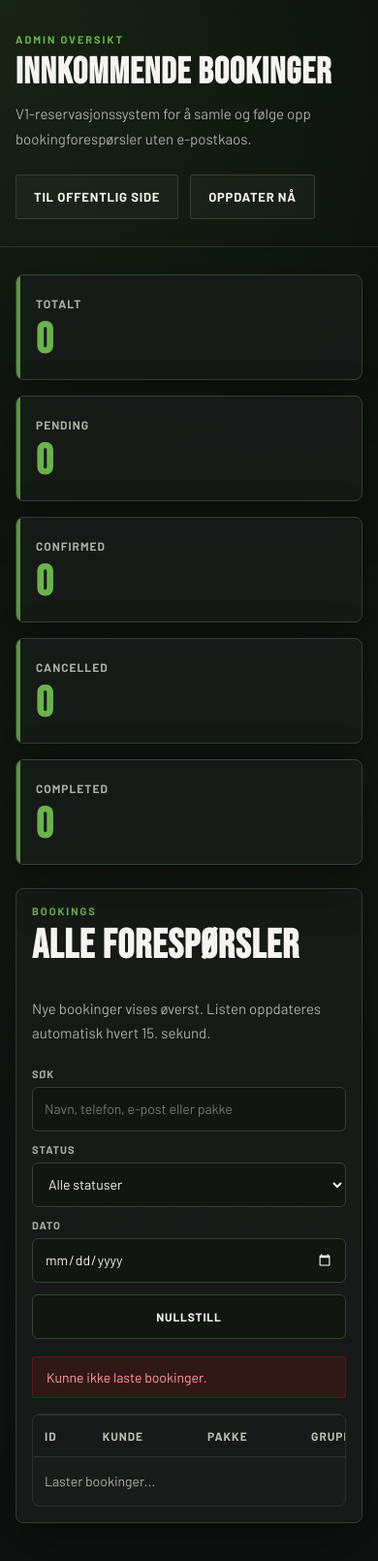
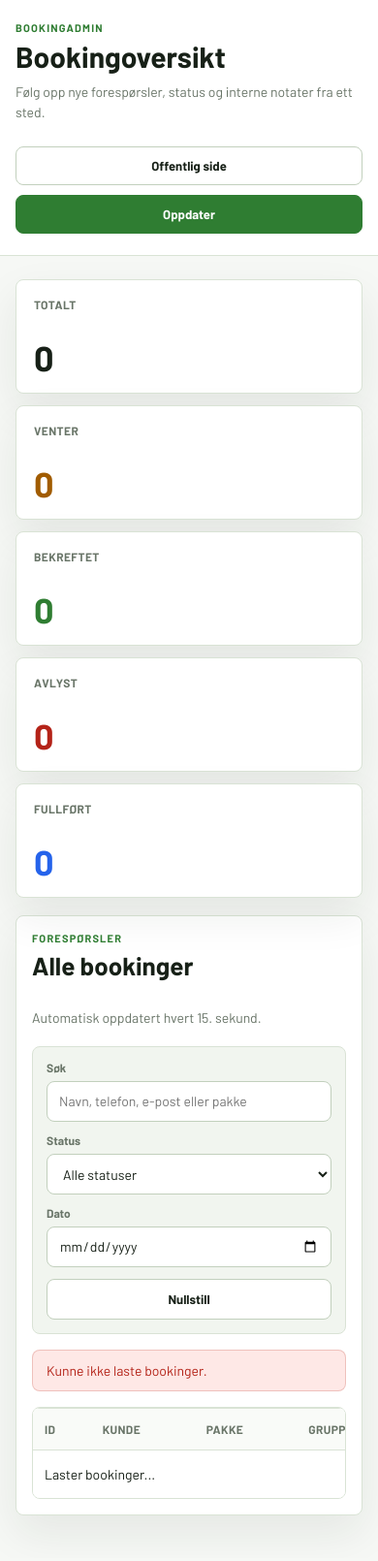
Before and after one commit to Heltmo/Oslopaintball, a website: page admin.html in a window 390 px wide. Shown: the whole page at 97% size. Drawn offline with Linux system fonts and the light colour scheme; no server answers; a web font is replaced by a local one.

Commit message:
Polish booking admin dashboard

```diff
--- a/admin.css
+++ b/admin.css
@@ -1,17 +1,23 @@
 :root {
-  --red: #e8191a;
-  --black: #0e1110;
-  --panel: #171b18;
-  --panel-soft: #1e241f;
-  --panel-raised: #222920;
-  --line: #334033;
-  --line-soft: rgba(217, 214, 207, 0.12);
-  --text: #f5f4f0;
-  --muted: #a8afa5;
-  --green: #6ab44a;
-  --green-dark: #4f8f36;
-  --cream: #f5f4f0;
-  --shadow: 0 18px 50px rgba(0, 0, 0, 0.34);
+  --bg: #f6f8f5;
+  --surface: #ffffff;
+  --surface-soft: #f1f5ef;
+  --surface-raised: #ffffff;
+  --line: #d9e3d5;
+  --line-strong: #c2d0bd;
+  --text: #172017;
+  --muted: #697568;
+  --subtle: #8b9689;
+  --accent: #2f7d32;
+  --accent-dark: #256627;
+  --accent-soft: #e8f5e6;
+  --red: #b42318;
+  --red-soft: #fee8e6;
+  --amber: #a15c00;
+  --amber-soft: #fff3d6;
+  --blue: #2563eb;
+  --blue-soft: #e8f0ff;
+  --shadow: 0 18px 45px rgba(24, 42, 23, 0.08);
 }
 
 * {
@@ -20,64 +26,71 @@
   padding: 0;
 }
 
+html {
+  color-scheme: light;
+}
+
 body {
   min-height: 100vh;
-  background:
-    radial-gradient(circle at top left, rgba(106, 180, 74, 0.12), transparent 32rem),
-    linear-gradient(180deg, #0c0f0d 0%, #121713 48%, #0e1110 100%);
+  background: var(--bg);
   color: var(--text);
-  font-family: "Barlow", sans-serif;
+  font-family: "Barlow", system-ui, -apple-system, BlinkMacSystemFont, "Segoe UI", sans-serif;
+  font-size: 15px;
 }
 
 .admin-header,
 .admin-main {
-  padding-left: 32px;
-  padding-right: 32px;
+  padding-left: 28px;
+  padding-right: 28px;
 }
 
 .admin-header {
   display: flex;
-  align-items: flex-end;
+  align-items: center;
   justify-content: space-between;
   gap: 24px;
-  padding-top: 34px;
-  padding-bottom: 28px;
-  border-bottom: 1px solid var(--line-soft);
+  padding-top: 22px;
+  padding-bottom: 22px;
+  background: var(--surface);
+  border-bottom: 1px solid var(--line);
 }
 
 .admin-kicker {
-  color: var(--green);
+  color: var(--accent);
   font-size: 11px;
   font-weight: 700;
-  letter-spacing: 2px;
+  letter-spacing: 1.2px;
   text-transform: uppercase;
 }
 
 .admin-header h1,
-.admin-panel-head h2 {
-  font-family: "Bebas Neue", sans-serif;
-  letter-spacing: 1px;
+.admin-panel-head h2,
+.admin-detail-head h2 {
+  font-family: "Barlow", system-ui, sans-serif;
+  font-weight: 700;
+  letter-spacing: 0;
+  text-transform: none;
 }
 
 .admin-header h1 {
-  margin-top: 10px;
-  font-size: clamp(38px, 5vw, 62px);
-  line-height: 0.95;
-  color: var(--cream);
+  margin-top: 6px;
+  font-size: 34px;
+  line-height: 1.15;
+  color: var(--text);
 }
 
 .admin-header p,
 .admin-status-note {
-  margin-top: 12px;
-  max-width: 60ch;
+  margin-top: 8px;
+  max-width: 58ch;
   color: var(--muted);
-  font-size: 15px;
-  line-height: 1.7;
+  font-size: 14px;
+  line-height: 1.55;
 }
 
 .admin-header-actions {
   display: flex;
-  gap: 12px;
+  gap: 10px;
   flex-wrap: wrap;
 }
 
@@ -88,104 +101,121 @@ body {
   display: inline-flex;
   align-items: center;
   justify-content: center;
-  min-height: 46px;
-  padding: 12px 18px;
-  border-radius: 2px;
-  border: 1px solid var(--line);
-  background: rgba(255, 255, 255, 0.03);
+  min-height: 40px;
+  padding: 9px 14px;
+  border-radius: 8px;
+  border: 1px solid var(--line-strong);
+  background: var(--surface);
   color: var(--text);
   text-decoration: none;
-  font-family: "Barlow", sans-serif;
+  font-family: inherit;
   font-size: 13px;
   font-weight: 700;
-  letter-spacing: 0.8px;
-  text-transform: uppercase;
+  letter-spacing: 0;
+  text-transform: none;
   cursor: pointer;
-  transition: border-color 0.18s ease, background 0.18s ease, transform 0.18s ease;
+  transition: border-color 0.18s ease, background 0.18s ease, color 0.18s ease, box-shadow 0.18s ease;
+}
+
+.admin-refresh,
+.admin-save-note {
+  background: var(--accent);
+  border-color: var(--accent);
+  color: #fff;
 }
 
 .status-select {
-  background-color: #121812;
-  color: var(--cream);
-  color-scheme: dark;
+  min-height: 36px;
+  width: 128px;
+  background: var(--surface);
+  color: var(--text);
+  color-scheme: light;
 }
 
 .status-select option {
-  background-color: #121812;
-  color: var(--cream);
-}
-
-.status-select option:checked {
-  background-color: var(--green-dark);
-  color: #fff;
-}
-
-.status-select option:disabled {
-  color: #6f786b;
+  background-color: var(--surface);
+  color: var(--text);
 }
 
 .admin-link:hover,
 .admin-refresh:hover,
 .admin-demo-seed:hover,
-.status-select:hover {
-  border-color: rgba(106, 180, 74, 0.65);
-  background: rgba(106, 180, 74, 0.08);
+.status-select:hover,
+.admin-row-action:hover,
+.admin-detail-actions a:hover,
+.admin-detail-actions button:hover,
+.admin-save-note:hover {
+  border-color: var(--accent);
+  box-shadow: 0 0 0 3px rgba(47, 125, 50, 0.11);
+}
+
+.admin-refresh:hover,
+.admin-save-note:hover {
+  background: var(--accent-dark);
 }
 
 .admin-main {
-  padding-top: 28px;
-  padding-bottom: 40px;
+  padding-top: 24px;
+  padding-bottom: 44px;
 }
 
 .summary-grid {
   display: grid;
   grid-template-columns: repeat(5, minmax(0, 1fr));
-  gap: 16px;
+  gap: 12px;
 }
 
 .summary-card,
-.admin-panel {
-  background: rgba(23, 27, 24, 0.92);
+.admin-panel,
+.admin-detail-panel {
+  background: var(--surface);
   border: 1px solid var(--line);
   border-radius: 8px;
   box-shadow: var(--shadow);
 }
 
 .summary-card {
-  padding: 18px 20px;
-  position: relative;
-  overflow: hidden;
-}
-
-.summary-card::before {
-  content: "";
-  position: absolute;
-  inset: 0 auto 0 0;
-  width: 4px;
-  background: var(--green);
-  opacity: 0.8;
+  min-height: 118px;
+  padding: 18px;
+  display: grid;
+  align-content: space-between;
 }
 
 .summary-card span {
   color: var(--muted);
   font-size: 12px;
   font-weight: 700;
-  letter-spacing: 1px;
+  letter-spacing: 0.4px;
   text-transform: uppercase;
 }
 
 .summary-card strong {
   display: block;
-  margin-top: 8px;
-  font-family: "Bebas Neue", sans-serif;
-  font-size: 44px;
+  font-size: 36px;
   line-height: 1;
-  color: var(--green);
+  font-weight: 700;
+  color: var(--text);
+}
+
+.summary-card:nth-child(2) strong {
+  color: var(--amber);
+}
+
+.summary-card:nth-child(3) strong {
+  color: var(--accent);
+}
+
+.summary-card:nth-child(4) strong {
+  color: var(--red);
+}
+
+.summary-card:nth-child(5) strong {
+  color: var(--blue);
 }
 
 .admin-panel {
-  margin-top: 24px;
-  padding: 26px;
+  margin-top: 18px;
+  padding: 22px;
 }
 
 .admin-panel-head {
@@ -193,21 +223,26 @@ body {
   align-items: flex-end;
   justify-content: space-between;
   gap: 20px;
-  margin-bottom: 22px;
+  margin-bottom: 18px;
 }
 
-.admin-panel-head h2 {
-  margin-top: 10px;
-  font-size: 42px;
-  line-height: 0.95;
+.admin-panel-head h2,
+.admin-detail-head h2 {
+  margin-top: 6px;
+  font-size: 26px;
+  line-height: 1.2;
 }
 
 .admin-controls {
   display: grid;
-  grid-template-columns: minmax(260px, 1.6fr) minmax(180px, 0.8fr) minmax(170px, 0.7fr) auto;
+  grid-template-columns: minmax(260px, 1.5fr) minmax(180px, 0.75fr) minmax(170px, 0.7fr) auto;
   gap: 12px;
   align-items: end;
-  margin-bottom: 18px;
+  margin-bottom: 16px;
+  padding: 14px;
+  background: var(--surface-soft);
+  border: 1px solid var(--line);
+  border-radius: 8px;
 }
 
 .admin-filter {
@@ -217,145 +252,166 @@ body {
 
 .admin-filter span {
   color: var(--muted);
-  font-size: 11px;
+  font-size: 12px;
   font-weight: 700;
-  letter-spacing: 1px;
-  text-transform: uppercase;
 }
 
 .admin-filter input,
 .admin-filter select,
 .admin-clear-filters {
-  min-height: 46px;
+  min-height: 42px;
   width: 100%;
-  border: 1px solid var(--line);
-  border-radius: 6px;
-  background: #111611;
+  border: 1px solid var(--line-strong);
+  border-radius: 8px;
+  background: var(--surface);
   color: var(--text);
-  font-family: "Barlow", sans-serif;
+  font-family: inherit;
   font-size: 14px;
   padding: 10px 12px;
-  color-scheme: dark;
+  color-scheme: light;
 }
 
 .admin-filter select option {
-  background-color: #111611;
-  color: var(--cream);
+  background-color: var(--surface);
+  color: var(--text);
 }
 
 .admin-clear-filters {
   width: auto;
-  padding-left: 18px;
-  padding-right: 18px;
-  font-size: 12px;
+  padding-left: 16px;
+  padding-right: 16px;
+  font-size: 13px;
   font-weight: 700;
-  letter-spacing: 0.8px;
-  text-transform: uppercase;
   cursor: pointer;
 }
 
 .admin-filter input:focus,
 .admin-filter select:focus,
-.admin-clear-filters:focus {
-  outline: 2px solid rgba(106, 180, 74, 0.38);
-  outline-offset: 2px;
+.admin-clear-filters:focus,
+.admin-link:focus,
+.admin-refresh:focus,
+.status-select:focus,
+.admin-row-action:focus,
+.admin-detail-close:focus,
+.admin-detail-actions a:focus,
+.admin-detail-actions button:focus,
+.admin-save-note:focus,
+.admin-note-input:focus {
+  outline: 3px solid rgba(47, 125, 50, 0.16);
+  outline-offset: 1px;
+  border-color: var(--accent);
 }
 
 .admin-message {
   margin-bottom: 16px;
   padding: 12px 14px;
-  border-radius: 2px;
+  border-radius: 8px;
   font-size: 14px;
 }
 
 .admin-message.error {
-  background: rgba(232, 25, 26, 0.12);
-  color: #ff9a9a;
-  border: 1px solid rgba(232, 25, 26, 0.22);
+  background: var(--red-soft);
+  color: var(--red);
+  border: 1px solid rgba(180, 35, 24, 0.2);
 }
 
 .admin-message.success {
-  background: rgba(106, 180, 74, 0.14);
-  color: #afe292;
-  border: 1px solid rgba(106, 180, 74, 0.24);
+  background: var(--accent-soft);
+  color: var(--accent-dark);
+  border: 1px solid rgba(47, 125, 50, 0.2);
 }
 
 .admin-message.preview {
-  background: rgba(245, 197, 24, 0.13);
-  color: #f7d56e;
-  border: 1px solid rgba(245, 197, 24, 0.26);
+  background: var(--amber-soft);
+  color: var(--amber);
+  border: 1px solid rgba(161, 92, 0, 0.22);
 }
 
 .table-wrap {
   overflow-x: auto;
-  border: 1px solid var(--line-soft);
+  border: 1px solid var(--line);
   border-radius: 8px;
+  background: var(--surface);
 }
 
 .bookings-table {
   width: 100%;
-  border-collapse: collapse;
-  min-width: 1220px;
+  border-collapse: separate;
+  border-spacing: 0;
+  min-width: 1180px;
 }
 
 .bookings-table th,
 .bookings-table td {
   padding: 14px 12px;
-  border-top: 1px solid var(--line-soft);
+  border-top: 1px solid var(--line);
   text-align: left;
   vertical-align: top;
 }
 
-.bookings-table th {
-  color: #b8c2b3;
+.bookings-table thead th {
+  position: sticky;
+  top: 0;
+  z-index: 1;
+  background: #f9fbf8;
+  color: var(--muted);
   font-size: 12px;
   font-weight: 700;
-  letter-spacing: 1px;
+  letter-spacing: 0.4px;
   text-transform: uppercase;
 }
 
+.bookings-table tbody tr:first-child td {
+  border-top: 1px solid var(--line);
+}
+
 .bookings-table td {
+  background: var(--surface);
+  color: var(--text);
   font-size: 14px;
-  line-height: 1.6;
-  background: rgba(255, 255, 255, 0.015);
+  line-height: 1.55;
 }
 
 .bookings-table tbody tr:hover td {
-  background: rgba(106, 180, 74, 0.045);
+  background: #fbfdfb;
 }
 
 .status-chip {
   display: inline-flex;
   align-items: center;
-  min-height: 28px;
-  padding: 4px 10px;
+  min-height: 26px;
+  padding: 4px 9px;
   border-radius: 999px;
-  background: rgba(255, 255, 255, 0.06);
+  background: var(--surface-soft);
   color: var(--text);
-  font-size: 11px;
+  font-size: 12px;
   font-weight: 700;
-  letter-spacing: 1px;
-  text-transform: uppercase;
+  letter-spacing: 0;
+  text-transform: none;
 }
 
 .status-chip.pending {
-  background: rgba(245, 197, 24, 0.16);
-  color: #f5c518;
+  background: var(--amber-soft);
+  color: var(--amber);
 }
 
 .status-chip.confirmed {
-  background: rgba(106, 180, 74, 0.16);
-  color: #afe292;
+  background: var(--accent-soft);
+  color: var(--accent-dark);
 }
 
 .status-chip.cancelled {
-  background: rgba(232, 25, 26, 0.14);
-  color: #ff9a9a;
+  background: var(--red-soft);
+  color: var(--red);
 }
 
 .status-chip.completed {
-  background: rgba(59, 130, 246, 0.16);
-  color: #8fbeff;
+  background: var(--blue-soft);
+  color: var(--blue);
+}
+
+.status-control {
+  margin-top: 9px;
 }
 
 .booking-meta {
@@ -371,39 +427,27 @@ body {
   align-items: center;
   justify-content: center;
   min-height: 38px;
-  border: 1px solid var(--line);
-  border-radius: 6px;
-  background: rgba(255, 255, 255, 0.025);
+  border: 1px solid var(--line-strong);
+  border-radius: 8px;
+  background: var(--surface);
   color: var(--text);
-  font-family: "Barlow", sans-serif;
-  font-size: 12px;
+  font-family: inherit;
+  font-size: 13px;
   font-weight: 700;
-  letter-spacing: 0.8px;
-  text-transform: uppercase;
+  letter-spacing: 0;
+  text-transform: none;
   text-decoration: none;
   cursor: pointer;
-  transition: border-color 0.18s ease, background 0.18s ease, transform 0.18s ease;
+  transition: border-color 0.18s ease, background 0.18s ease, color 0.18s ease, box-shadow 0.18s ease;
 }
 
 .admin-row-action {
   padding: 8px 12px;
 }
 
-.admin-row-action:hover,
-.admin-detail-actions a:hover,
-.admin-detail-actions button:hover,
-.admin-save-note:hover {
-  border-color: rgba(106, 180, 74, 0.65);
-  background: rgba(106, 180, 74, 0.08);
-}
-
 .admin-detail-panel {
-  margin-top: 24px;
-  padding: 24px;
-  background: rgba(23, 27, 24, 0.94);
-  border: 1px solid var(--line);
-  border-radius: 8px;
-  box-shadow: var(--shadow);
+  margin-top: 18px;
+  padding: 22px;
 }
 
 .admin-detail-head {
@@ -411,20 +455,12 @@ body {
   align-items: flex-start;
   justify-content: space-between;
   gap: 20px;
-  margin-bottom: 18px;
-}
-
-.admin-detail-head h2 {
-  margin-top: 10px;
-  font-family: "Bebas Neue", sans-serif;
-  font-size: 40px;
-  line-height: 0.95;
-  letter-spacing: 1px;
+  margin-bottom: 16px;
 }
 
 .admin-detail-close {
-  width: 42px;
-  min-height: 42px;
+  width: 40px;
+  min-height: 40px;
   padding: 0;
   font-size: 24px;
   line-height: 1;
@@ -433,14 +469,14 @@ body {
 .admin-detail-grid {
   display: grid;
   grid-template-columns: repeat(3, minmax(0, 1fr));
-  gap: 14px;
+  gap: 12px;
 }
 
 .admin-detail-grid > div,
 .admin-detail-message,
 .admin-note-field {
   padding: 14px;
-  background: var(--panel-soft);
+  background: var(--surface-soft);
   border: 1px solid var(--line);
   border-radius: 8px;
 }
@@ -450,16 +486,14 @@ body {
 .admin-note-field span {
   display: block;
   color: var(--muted);
-  font-size: 11px;
+  font-size: 12px;
   font-weight: 700;
-  letter-spacing: 1px;
-  text-transform: uppercase;
 }
 
 .admin-detail-grid strong,
 .admin-detail-message p {
   display: block;
-  margin-top: 8px;
+  margin-top: 7px;
   color: var(--text);
   font-size: 15px;
   line-height: 1.5;
@@ -467,70 +501,63 @@ body {
 }
 
 .admin-detail-message {
-  margin-top: 14px;
+  margin-top: 12px;
 }
 
 .admin-detail-actions {
   display: flex;
   flex-wrap: wrap;
   gap: 10px;
-  margin-top: 16px;
+  margin-top: 14px;
 }
 
 .admin-detail-actions a,
 .admin-detail-actions button,
 .admin-save-note {
-  padding: 10px 14px;
+  padding: 9px 13px;
 }
 
 .admin-detail-actions [data-detail-status="confirmed"] {
-  border-color: rgba(106, 180, 74, 0.45);
-  color: #afe292;
+  border-color: rgba(47, 125, 50, 0.35);
+  color: var(--accent-dark);
 }
 
 .admin-detail-actions [data-detail-status="cancelled"] {
-  border-color: rgba(232, 25, 26, 0.38);
-  color: #ff9a9a;
+  border-color: rgba(180, 35, 24, 0.32);
+  color: var(--red);
 }
 
 .admin-detail-actions [data-detail-status="completed"] {
-  border-color: rgba(59, 130, 246, 0.38);
-  color: #8fbeff;
+  border-color: rgba(37, 99, 235, 0.32);
+  color: var(--blue);
 }
 
 .admin-note-field {
   display: grid;
   gap: 10px;
-  margin-top: 16px;
+  margin-top: 14px;
 }
 
 .admin-note-input {
   min-height: 120px;
   width: 100%;
   resize: vertical;
-  border: 1px solid var(--line);
-  border-radius: 6px;
-  background: #111611;
+  border: 1px solid var(--line-strong);
+  border-radius: 8px;
+  background: var(--surface);
   color: var(--text);
-  font-family: "Barlow", sans-serif;
+  font-family: inherit;
   font-size: 14px;
   line-height: 1.5;
   padding: 12px;
 }
 
-.admin-save-note {
-  margin-top: 12px;
-  background: var(--green);
-  border-color: var(--green);
-  color: #071006;
+.new-row td {
+  background: #f5fbf4;
 }
 
-.new-row {
-  background: rgba(106, 180, 74, 0.07);
-}
-
-.selected-row {
-  background: rgba(106, 180, 74, 0.08);
+.selected-row td {
+  background: #edf8eb;
 }
 
 .empty-state {
@@ -538,9 +565,9 @@ body {
   text-align: center;
 }
 
-@media (max-width: 900px) {
+@media (max-width: 1100px) {
   .summary-grid {
-    grid-template-columns: repeat(2, minmax(0, 1fr));
+    grid-template-columns: repeat(3, minmax(0, 1fr));
   }
 
   .admin-controls {
@@ -550,34 +577,40 @@ body {
   .admin-detail-grid {
     grid-template-columns: repeat(2, minmax(0, 1fr));
   }
+}
 
+@media (max-width: 760px) {
   .admin-header,
   .admin-panel-head {
     flex-direction: column;
     align-items: flex-start;
   }
-}
 
-@media (max-width: 520px) {
   .admin-header,
   .admin-main {
     padding-left: 16px;
     padding-right: 16px;
   }
 
-  .summary-grid {
-    grid-template-columns: 1fr;
+  .admin-header h1 {
+    font-size: 30px;
   }
 
-  .admin-controls {
-    grid-template-columns: 1fr;
-  }
-
+  .summary-grid,
+  .admin-controls,
   .admin-detail-grid {
     grid-template-columns: 1fr;
   }
 
-  .admin-panel {
+  .admin-panel,
+  .admin-detail-panel {
     padding: 16px;
   }
+
+  .admin-clear-filters,
+  .admin-header-actions,
+  .admin-link,
+  .admin-refresh {
+    width: 100%;
+  }
 }
--- a/admin.html
+++ b/admin.html
@@ -3,7 +3,7 @@
   <head>
     <meta charset="UTF-8" />
     <meta name="viewport" content="width=device-width, initial-scale=1.0" />
-    <title>Oslo Paintball – Admin bookings</title>
+    <title>Oslo Paintball – Bookingadmin</title>
     <link
       href="https://fonts.googleapis.com/css2?family=Bebas+Neue&family=Barlow:wght@400;500;600;700&family=Barlow+Condensed:wght@600;700;800&display=swap"
       rel="stylesheet"
@@ -13,13 +13,13 @@
   <body>
     <header class="admin-header">
       <div>
-        <div class="admin-kicker">Admin oversikt</div>
-        <h1>INNKOMMENDE BOOKINGER</h1>
-        <p>V1-reservasjonssystem for å samle og følge opp bookingforespørsler uten e-postkaos.</p>
+        <div class="admin-kicker">Bookingadmin</div>
+        <h1>Bookingoversikt</h1>
+        <p>Følg opp nye forespørsler, status og interne notater fra ett sted.</p>
       </div>
       <div class="admin-header-actions">
-        <a href="/" class="admin-link">Til offentlig side</a>
-        <button type="button" class="admin-refresh">Oppdater nå</button>
+        <a href="/" class="admin-link">Offentlig side</a>
+        <button type="button" class="admin-refresh">Oppdater</button>
       </div>
     </header>
 
@@ -30,19 +30,19 @@
           <strong data-summary="total">0</strong>
         </article>
         <article class="summary-card">
-          <span>Pending</span>
+          <span>Venter</span>
           <strong data-summary="pending">0</strong>
         </article>
         <article class="summary-card">
-          <span>Confirmed</span>
+          <span>Bekreftet</span>
           <strong data-summary="confirmed">0</strong>
         </article>
         <article class="summary-card">
-          <span>Cancelled</span>
+          <span>Avlyst</span>
           <strong data-summary="cancelled">0</strong>
         </article>
         <article class="summary-card">
-          <span>Completed</span>
+          <span>Fullført</span>
           <strong data-summary="completed">0</strong>
         </article>
       </section>
@@ -50,10 +50,10 @@
       <section class="admin-panel">
         <div class="admin-panel-head">
           <div>
-            <div class="admin-kicker">Bookings</div>
-            <h2>ALLE FORESPØRSLER</h2>
+            <div class="admin-kicker">Forespørsler</div>
+            <h2>Alle bookinger</h2>
           </div>
-          <div class="admin-status-note">Nye bookinger vises øverst. Listen oppdateres automatisk hvert 15. sekund.</div>
+          <div class="admin-status-note">Automatisk oppdatert hvert 15. sekund.</div>
         </div>
 
         <div class="admin-controls" aria-label="Filtrer bookinger">
@@ -65,10 +65,10 @@
             <span>Status</span>
             <select class="admin-status-filter">
               <option value="all">Alle statuser</option>
-              <option value="pending">Pending</option>
-              <option value="confirmed">Confirmed</option>
-              <option value="cancelled">Cancelled</option>
-              <option value="completed">Completed</option>
+              <option value="pending">Venter</option>
+              <option value="confirmed">Bekreftet</option>
+              <option value="cancelled">Avlyst</option>
+              <option value="completed">Fullført</option>
             </select>
           </label>
           <label class="admin-filter">
@@ -88,10 +88,10 @@
                 <th>Kunde</th>
                 <th>Pakke</th>
                 <th>Gruppe</th>
-                <th>Dato / tid</th>
+                <th>Tidspunkt</th>
                 <th>Tillegg</th>
                 <th>Status</th>
-                <th>Opprettet</th>
+                <th>Mottatt</th>
                 <th>Notater</th>
                 <th>Handling</th>
               </tr>
--- a/admin.js
+++ b/admin.js
@@ -471,8 +471,8 @@ function renderBookings(container, bookings, latestSeenCreatedAt, selectedBookin
           <td>${escapeHtml(booking.preferred_date)}<br /><span class="booking-meta">${escapeHtml(booking.preferred_time)}</span></td>
           <td>${escapeHtml(extras)}</td>
           <td>
-            <span class="status-chip ${escapeHtml(booking.status)}">${escapeHtml(booking.status)}</span>
-            <div style="margin-top: 10px;">
+            <span class="status-chip ${escapeHtml(booking.status)}">${escapeHtml(statusLabel(booking.status))}</span>
+            <div class="status-control">
               <select class="status-select" data-booking-id="${booking.id}">
                 ${renderStatusOptions(booking.status)}
               </select>
@@ -495,8 +495,19 @@ function renderStatusOptions(currentStatus) {
   const statuses = ["pending", "confirmed", "cancelled", "completed"];
 
   return statuses
-    .map(status => `<option value="${status}" ${status === currentStatus ? "selected" : ""}>${status}</option>`)
+    .map(status => `<option value="${status}" ${status === currentStatus ? "selected" : ""}>${statusLabel(status)}</option>`)
     .join("");
+}
+
+function statusLabel(status) {
+  const labels = {
+    pending: "Venter",
+    confirmed: "Bekreftet",
+    cancelled: "Avlyst",
+    completed: "Fullført"
+  };
+
+  return labels[status] || status;
 }
 
 function showMessage(element, text, type) {
```
